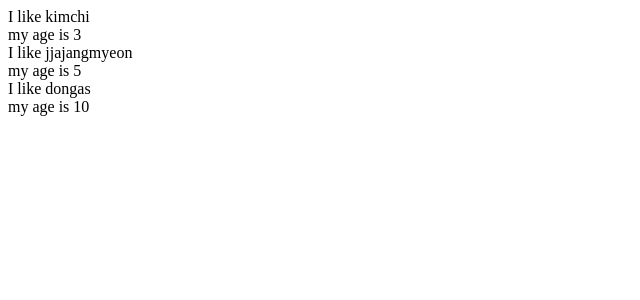
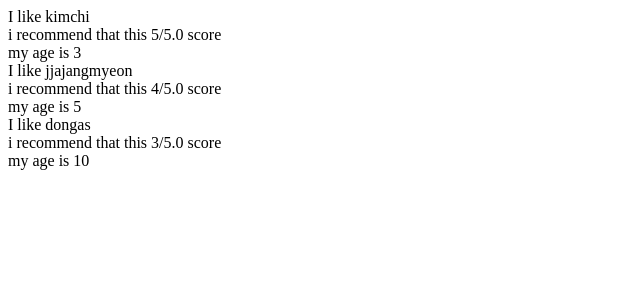
Before and after one commit to soulwine-it/nomad_movie_app, a React (Create React App) app: page / in a window 1280 px wide. Shown: the top 300 px of the page, without its empty margins (0-640 px from the left). Built offline with nearby package versions, Linux system fonts and the light colour scheme.

Commit message:
PropTypes Test
npm i prop-types

```diff
--- a/package.json
+++ b/package.json
@@ -6,6 +6,7 @@
     "@testing-library/jest-dom": "^4.2.4",
     "@testing-library/react": "^9.3.2",
     "@testing-library/user-event": "^7.1.2",
+    "prop-types": "^15.7.2",
     "react": "^16.13.1",
     "react-dom": "^16.13.1",
     "react-scripts": "3.4.1"
--- a/src/App.js
+++ b/src/App.js
@@ -1,31 +1,42 @@
 import React from "react";
-
+import PropTypes from "prop-types";
 const foodILike = [
   {
     id: 1,
     name: "kimchi",
-    age: "3"
+    age: "3",
+    rating: 5
   },
   {
     id: 2,
     name: "jjajangmyeon",
-    age: 5
+    age: 5,
+    rating: 4
   },
   {
     id: 3,
     name: "dongas",
-    age: 10
+    age: 10,
+    rating: 3
   }
 ];
 
-function Food({ name, age }) {
+function Food({ name, age, rating }) {
   return (
     <div>
       <div>I like {name}</div>
+      <div>i recommend that this {rating}/5.0 score</div>
       <div>my age is {age}</div>
     </div>
   );
 }
+
+Food.propTypes = {
+  name: PropTypes.string.isRequired,
+  age: PropTypes.number.isRequired,
+  rating: PropTypes.number.isRequired
+};
+
 // function renderFood(dish) {
 //   return <Food name={dish.name} age={dish.age} />;
 // }
@@ -33,7 +44,12 @@ function App() {
   return (
     <div>
       {foodILike.map(dish => (
-        <Food key={dish.id} name={dish.name} age={dish.age} />
+        <Food
+          key={dish.id}
+          name={dish.name}
+          age={dish.age}
+          rating={dish.rating}
+        />
       ))}
       {/* {foodILike.map(renderFood)} */}
     </div>
```
Also changed, not shown: 1 other file (tests, documents, lock files or other folders).
